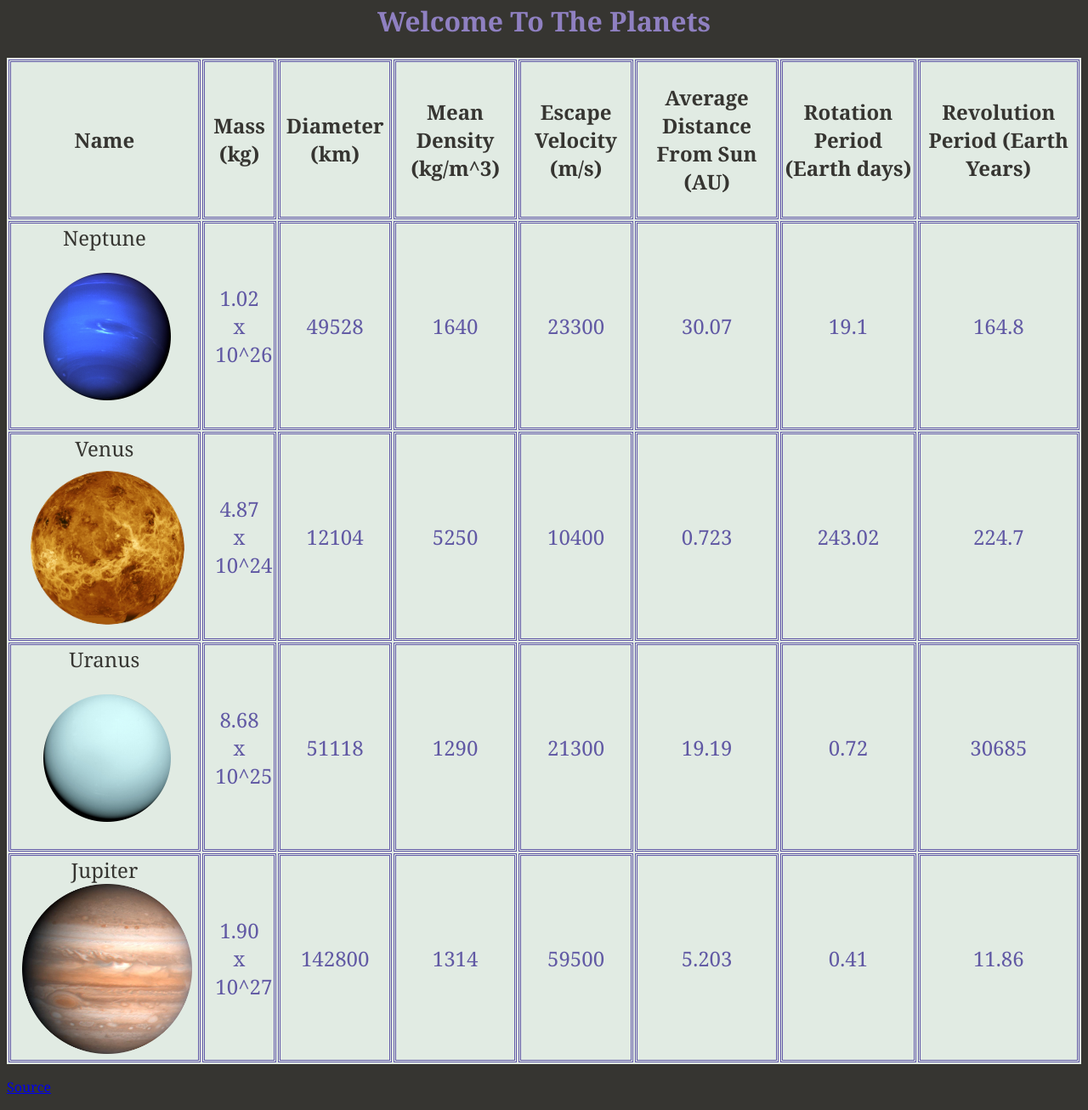
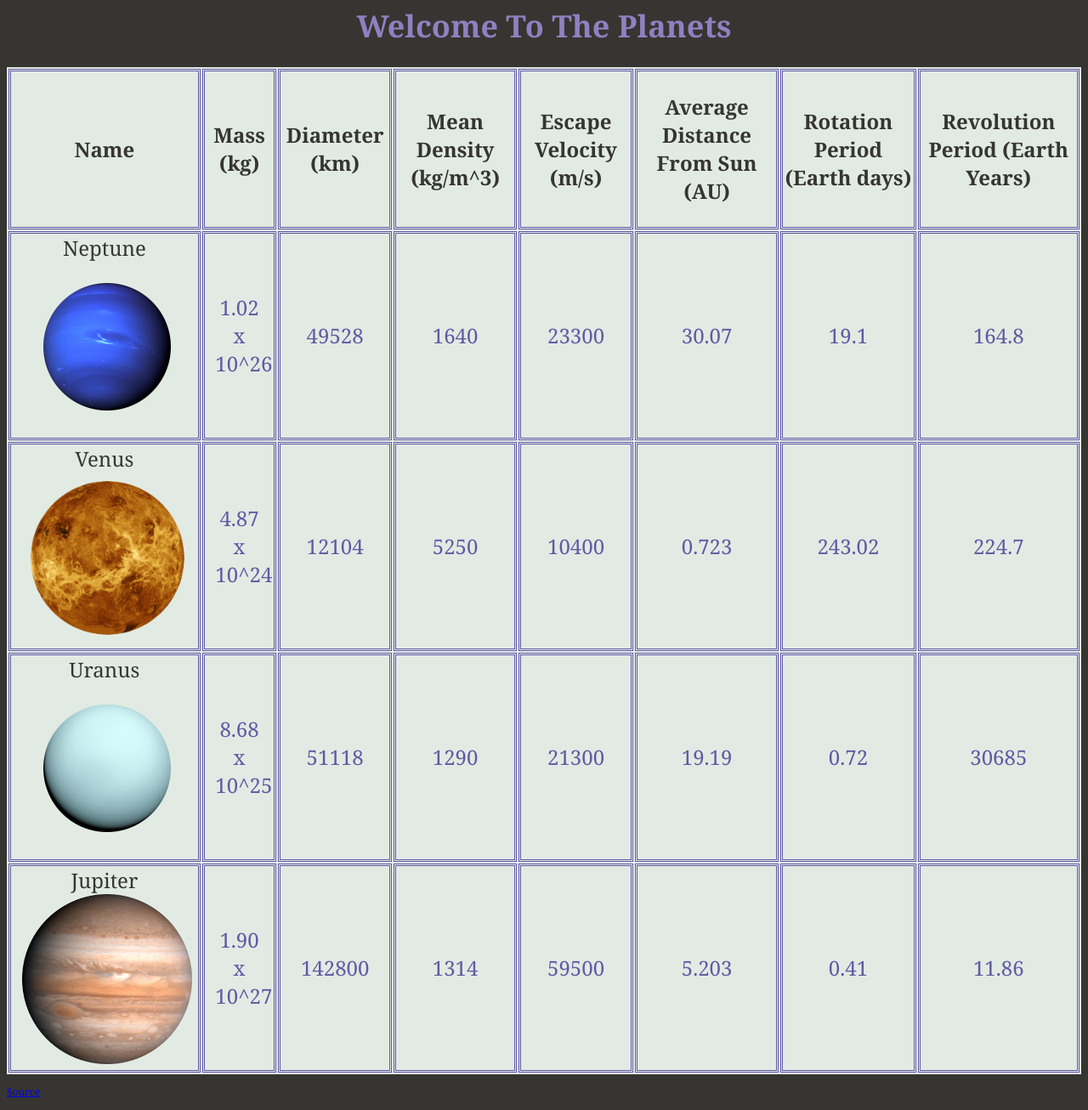
Before and after one commit to guadgamero/lab5, a plain HTML site: page index.html in a window 1280 px wide. Shown: the part 18-1324 px from the top of the page at 85% size. Drawn offline with Linux system fonts and the light colour scheme.

Commit message:
font size

```diff
--- a/css/css.css
+++ b/css/css.css
@@ -1,6 +1,6 @@
 #source {
   font-family: Georgia, serif;
-  font-size: 36;
+  font-size: 12px;
   color: white;
 }
 
@@ -44,7 +44,7 @@ body {
 #welcome {
   font-family: Georgia, serif;
   font-weight: bold;
-  font-size: 36;
+  font-size: 36px;
   text-align: center;
   color: rgb(143, 128, 193);
 }
```
